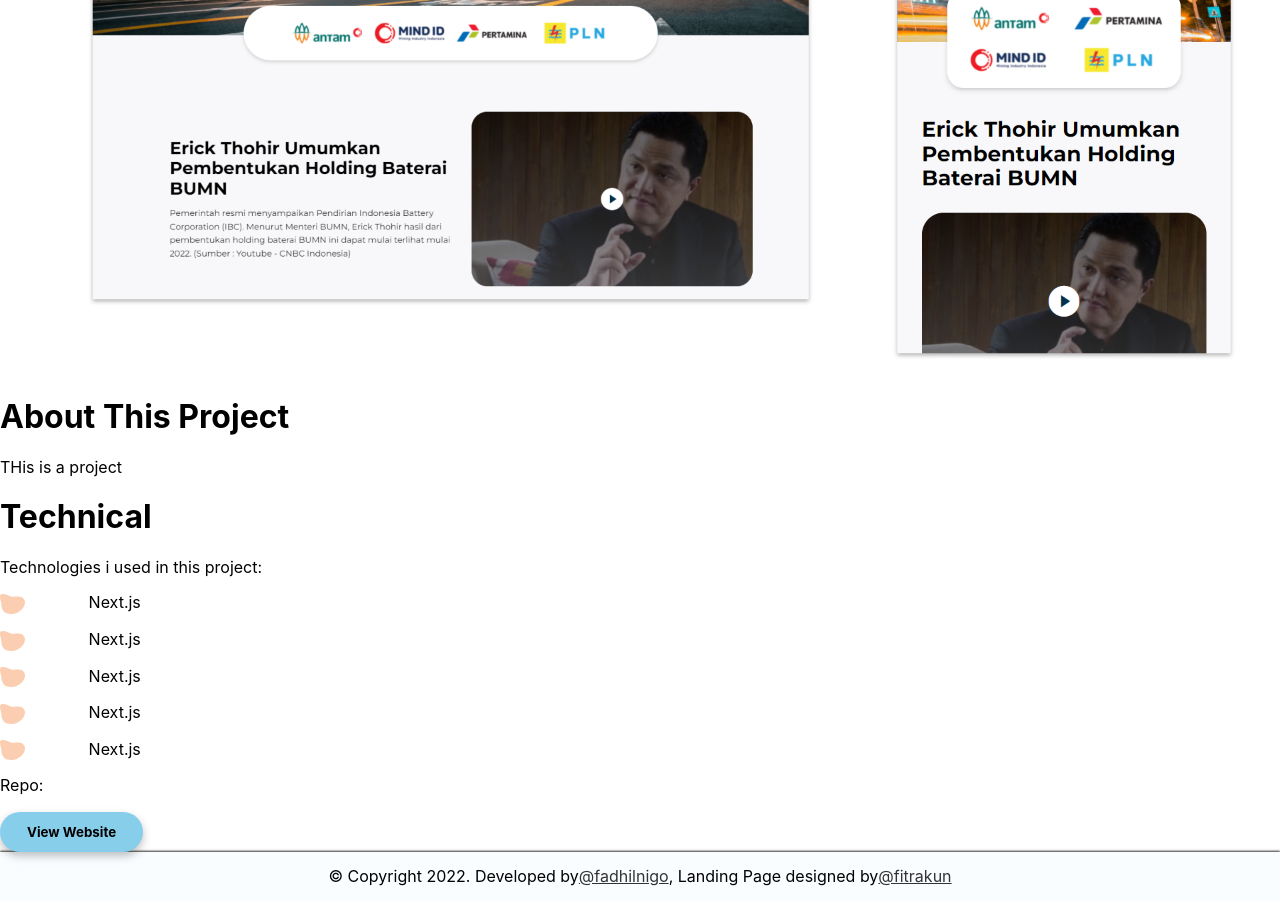
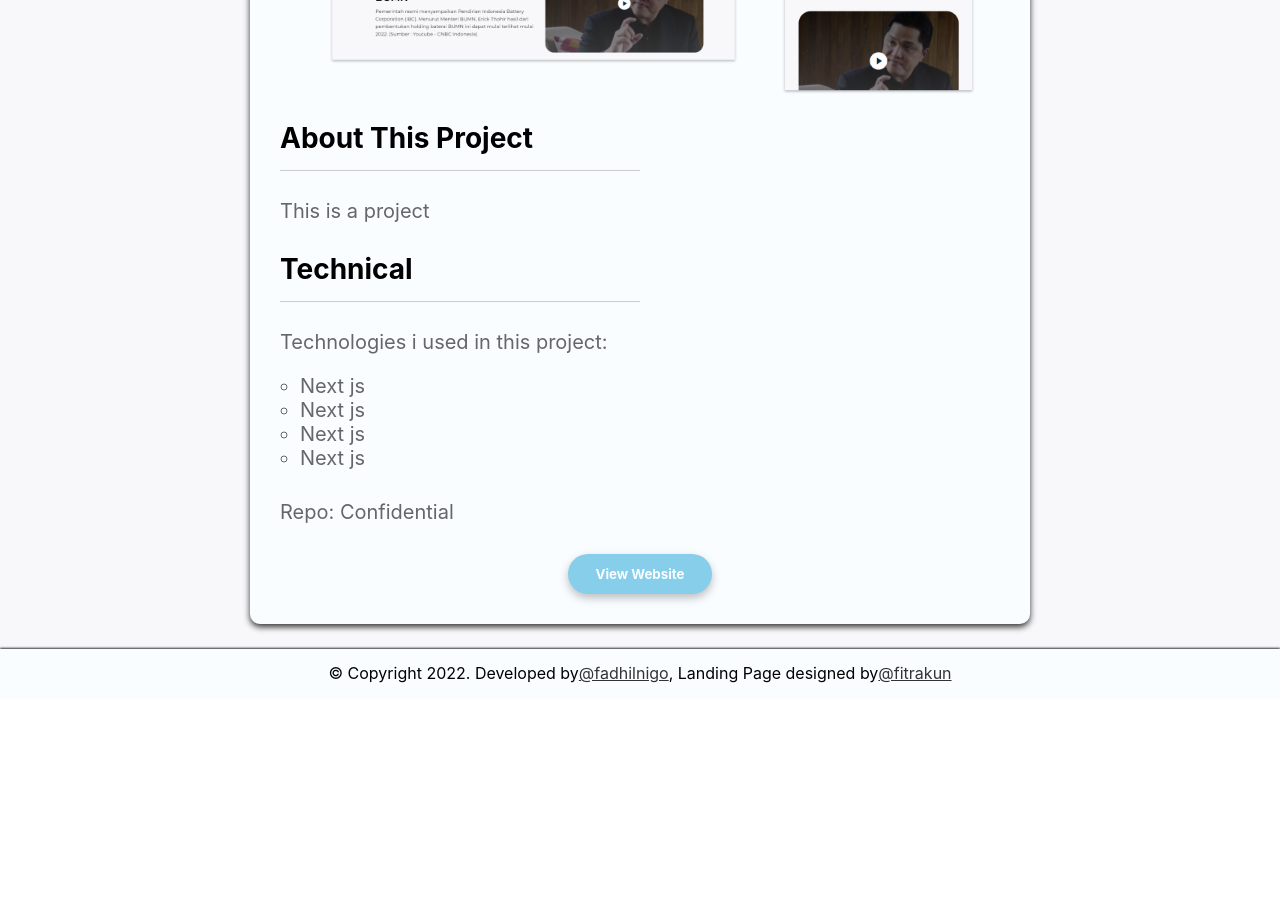
Before and after one commit to fadhilnigo/fadhilnigo-porto, a React (Create React App) app: page /portofolio/project-ibc in a window 1280 px wide. Shown: the part 480-1382 px from the top of the page. After the commit the page ends 1179 px from the top, so only its background shows below. Built offline with nearby package versions, Linux system fonts and the light colour scheme; no server answers.

Commit message:
Create project pages

```diff
--- a/src/assets/sass/modules/_buttons.scss
+++ b/src/assets/sass/modules/_buttons.scss
@@ -126,7 +126,7 @@
 // }
 
 .btn--transparent {
-  @include btnGhost($primary);
+  @include btnGhost(#e4e4e7);
   border-color: transparent;
 }
 
@@ -142,6 +142,7 @@
   user-select: none;
   font-weight: 700;
   background-color: $primary;
+  color: $white;
   cursor: pointer;
   -webkit-tap-highlight-color: rgba(0,0,0,0);
   filter: drop-shadow(0px 4px 4px rgba(0, 0, 0, 0.25));
@@ -162,12 +163,13 @@
   display: inline-block;
   line-height: 40px;
   border-radius: 50%;
-  border: 1px solid $primary;
-  background-color: $primary;
-  color: #fff;
+  border: 1px solid $secondary;
+  background-color: $secondary;
+  color: black;
+  cursor: pointer;
 
   &:hover {
-      background-color: lighten($primary, 8%);
+      background-color: lighten($secondary, 8%);
   }
   &:focus {
       outline: none;
--- a/src/assets/sass/modules/_variables.scss
+++ b/src/assets/sass/modules/_variables.scss
@@ -19,7 +19,7 @@
 	'dark-charcoal': #333333,
   'grey': #666666,
   'blue': #E7F5FF,
-  'vanilla-ice': #EDD5D5,
+  'vanilla-ice': #ff6961,
   'white': #FAFDFF
 
 	// 'orange': #ff6600,
--- a/src/assets/sass/pages/_project.scss
+++ b/src/assets/sass/pages/_project.scss
@@ -1,4 +1,105 @@
-.list-img {
-  height: 20px;
-  margin-right: 5%;
+//
+
+.portofolio-container {
+  background-color: #F8F8FA;
 }
+
+.portofolio-header {
+  padding-top: 5px;
+  display: flex;
+  justify-content: center;
+  padding-bottom: 10px;
+  h1 {
+    font-size: 28px;
+    font-weight: 700;
+    color: $dark-charcoal;
+  }
+}
+
+.section--card {
+  padding: 27px;
+}
+
+.project-container {
+  display: flex;
+  justify-content: center;
+  background-color: #F8F8FA;
+  .project-card {
+    box-shadow: 0 3px 6px $dark-charcoal;
+    width: 780px;
+    margin-left: 5%;
+    margin-right: 5%;
+    margin-top: 25px;
+    margin-bottom: 25px;
+    border-radius: 10px;
+    background-color: $white;
+  }
+  h1 {
+    font-size: 24px;
+    font-weight: 700;
+    @media #{$medium} {
+      font-size: 28px;
+    }
+  }
+  p {
+    color: $grey;
+    font-size: 20px;
+  }
+  li {
+    color: $grey;
+    font-size: 20px;
+  }
+  a {
+    color: $grey;
+    text-decoration: none;
+  }
+  hr {
+    color: $grey;
+    margin-top: 2%;
+  }
+  main {
+    hr {
+      width: 50%;
+    }
+  }
+  .content-wrap {
+    margin-right: auto;
+    margin-left: auto;
+    padding-left: 30px;
+    padding-right: 30px;
+    .body-wrap {
+      width: 100%;
+      margin-left: auto;
+      margin-right: auto;
+      ul {
+        list-style-type: circle;
+        padding-left: 20px;
+      }
+      .content-text {
+        margin-bottom: 30px;
+      }
+    }
+    .header-title {
+      display: flex;
+      justify-content: center;
+      font-size: 28px;
+      font-weight: 700;
+      color: $dark-charcoal;
+      padding-bottom: 10px;
+      text-align: center;
+    }
+  }
+  .content-footer {
+    margin-top: 20px;
+    padding-bottom: 20px;
+    @media #{$medium} {
+      margin-top: 30px;
+    padding-bottom: 30px;
+    }
+    .btn-container {
+      display: flex;
+      justify-content: center;
+      text-decoration: none;
+    }
+  }
+}
--- a/src/pages/FeedbackApp.jsx
+++ b/src/pages/FeedbackApp.jsx
@@ -1,52 +1,50 @@
 // This page is for temporary
 
 import feedbackImg from '../assets/images/feedback-app-img.png'
-import vectorPink from '../assets/images/vector-pink.svg'
 
 function FeedbackApp() {
   return (
     <div className="project-container">
-      <header>
-        <h1 className="header-title">Feedback App</h1>
+      <div className="project-card">
+        <header className="content-wrap">
+          <h1 className="header-title">Feedback Apps</h1>
+          <hr></hr>
           <img src={feedbackImg} alt="Feedback App Screenshot" className="header-img" />
         </header>
         <main>
-        <div>
-          <h1 className="content-title">About This Project</h1>
-          <p className="content-text">THis is a project</p>
+          <div  className="content-wrap">
+            <div className="body-wrap">
+              <h1 className="content-title">About This Project<hr></hr></h1>
+              <p className="content-text">This is a project</p>
             </div>
-        <div>
-          <h1 className="content-title">Technical</h1>
+            <div className="body-wrap">
+              <h1 className="content-title">Technical<hr></hr></h1>
               <p>Technologies i used in this project:</p>
-          <div>
-            <p className="body-list content-text" data-aos="zoom-in">
-              <img src={vectorPink} alt="List Style" className="list-img" />
-                Next.js
-            </p>
-            <p className="body-list content-text" data-aos="zoom-in">
-              <img src={vectorPink} alt="List Style" className="list-img" />
-                Next.js
-            </p>
-            <p className="body-list content-text" data-aos="zoom-in">
-              <img src={vectorPink} alt="List Style" className="list-img" />
-                Next.js
-            </p>
-            <p className="body-list content-text" data-aos="zoom-in">
-              <img src={vectorPink} alt="List Style" className="list-img" />
-                Next.js
-            </p>
-            <p className="body-list content-text" data-aos="zoom-in">
-              <img src={vectorPink} alt="List Style" className="list-img" />
-                Next.js
-            </p>
+              <ul>
+                <li>Next js</li>
+                <li>Next js</li>
+                <li>Next js</li>
+                <li>Next js</li>
+              </ul>
+            </div>
+
+            <div className="content-footer body-wrap">
+              <p className="content-text">Repo: <a>https://github.com/fadhilnigo/feedback-app</a></p>
+              {/* <a
+                className="btn-container"
+                href="https://www.indonesiabatterycorp.com"
+                target="_blank"
+                rel="noreferrer noopener"
+              >
+                <button className='btn--pils'>
+                  View Website
+                </button>
+              </a> */}
             </div>
           </div>
+        </main>
 
-        <div className="content-footer">
-          <p className="content-text">Repo:</p>
-          <button className='btn--pils'>View Website</button>
       </div>
-      </main>
     </div>
   );
 }
--- a/src/pages/GithubFinder.jsx
+++ b/src/pages/GithubFinder.jsx
@@ -1,52 +1,51 @@
 // This page is for temporary
 
 import githubFinderImg from '../assets/images/github-finder-img.png'
-import vectorPink from '../assets/images/vector-pink.svg'
+
 
 function GithubFinder() {
   return (
     <div className="project-container">
-      <header>
-        <h1 className="header-title">Feedback App</h1>
+      <div className="project-card">
+        <header className="content-wrap">
+          <h1 className="header-title">Github Finder Apps</h1>
+          <hr></hr>
           <img src={githubFinderImg} alt="Github Finder App Screenshot" className="header-img" />
         </header>
         <main>
-        <div>
-          <h1 className="content-title">About This Project</h1>
-          <p className="content-text">THis is a project</p>
+          <div  className="content-wrap">
+            <div className="body-wrap">
+              <h1 className="content-title">About This Project<hr></hr></h1>
+              <p className="content-text">This is a project</p>
             </div>
-        <div>
-          <h1 className="content-title">Technical</h1>
+            <div className="body-wrap">
+              <h1 className="content-title">Technical<hr></hr></h1>
               <p>Technologies i used in this project:</p>
-          <div>
-            <p className="body-list content-text" data-aos="zoom-in">
-              <img src={vectorPink} alt="List Style" className="list-img" />
-                Next.js
-            </p>
-            <p className="body-list content-text" data-aos="zoom-in">
-              <img src={vectorPink} alt="List Style" className="list-img" />
-                Next.js
-            </p>
-            <p className="body-list content-text" data-aos="zoom-in">
-              <img src={vectorPink} alt="List Style" className="list-img" />
-                Next.js
-            </p>
-            <p className="body-list content-text" data-aos="zoom-in">
-              <img src={vectorPink} alt="List Style" className="list-img" />
-                Next.js
-            </p>
-            <p className="body-list content-text" data-aos="zoom-in">
-              <img src={vectorPink} alt="List Style" className="list-img" />
-                Next.js
-            </p>
+              <ul>
+                <li>Next js</li>
+                <li>Next js</li>
+                <li>Next js</li>
+                <li>Next js</li>
+              </ul>
+            </div>
+
+            <div className="content-footer body-wrap">
+              <p className="content-text">Repo: <a>https://github.com/fadhilnigo/github-finder</a></p>
+              <a
+                className="btn-container"
+                href="https://github-finder-indol-five.vercel.app/"
+                target="_blank"
+                rel="noreferrer noopener"
+              >
+                <button className='btn--pils'>
+                  View Website
+                </button>
+              </a>
             </div>
           </div>
+        </main>
 
-        <div className="content-footer">
-          <p className="content-text">Repo:</p>
-          <button className='btn--pils'>View Website</button>
       </div>
-      </main>
     </div>
   );
 }
--- a/src/pages/Housemarketplace.jsx
+++ b/src/pages/Housemarketplace.jsx
@@ -1,52 +1,50 @@
 // This page is for temporary
 
 import housemarketplaceImg from '../assets/images/house-marketplace-img.png'
-import vectorPink from '../assets/images/vector-pink.svg'
 
 function Housemarketplace() {
   return (
     <div className="project-container">
-      <header>
-        <h1 className="header-title">Feedback App</h1>
+      <div className="project-card">
+        <header className="content-wrap">
+          <h1 className="header-title">House Marketplace Apps</h1>
+          <hr></hr>
           <img src={housemarketplaceImg} alt="House Marketplace App Screenshot" className="header-img" />
         </header>
         <main>
-        <div>
-          <h1 className="content-title">About This Project</h1>
-          <p className="content-text">THis is a project</p>
+          <div  className="content-wrap">
+            <div className="body-wrap">
+              <h1 className="content-title">About This Project<hr></hr></h1>
+              <p className="content-text">This is a project</p>
             </div>
-        <div>
-          <h1 className="content-title">Technical</h1>
+            <div className="body-wrap">
+              <h1 className="content-title">Technical<hr></hr></h1>
               <p>Technologies i used in this project:</p>
-          <div>
-            <p className="body-list content-text" data-aos="zoom-in">
-              <img src={vectorPink} alt="List Style" className="list-img" />
-                Next.js
-            </p>
-            <p className="body-list content-text" data-aos="zoom-in">
-              <img src={vectorPink} alt="List Style" className="list-img" />
-                Next.js
-            </p>
-            <p className="body-list content-text" data-aos="zoom-in">
-              <img src={vectorPink} alt="List Style" className="list-img" />
-                Next.js
-            </p>
-            <p className="body-list content-text" data-aos="zoom-in">
-              <img src={vectorPink} alt="List Style" className="list-img" />
-                Next.js
-            </p>
-            <p className="body-list content-text" data-aos="zoom-in">
-              <img src={vectorPink} alt="List Style" className="list-img" />
-                Next.js
-            </p>
+              <ul>
+                <li>Next js</li>
+                <li>Next js</li>
+                <li>Next js</li>
+                <li>Next js</li>
+              </ul>
+            </div>
+
+            <div className="content-footer body-wrap">
+              <p className="content-text">Repo: <a>https://github.com/fadhilnigo/house-marketplace-app</a></p>
+              <a
+                className="btn-container"
+                href="https://house-marketplace-app-theta.vercel.app/"
+                target="_blank"
+                rel="noreferrer noopener"
+              >
+                <button className='btn--pils'>
+                  View Website
+                </button>
+              </a>
             </div>
           </div>
+        </main>
 
-        <div className="content-footer">
-          <p className="content-text">Repo:</p>
-          <button className='btn--pils'>View Website</button>
       </div>
-      </main>
     </div>
   );
 }
--- a/src/pages/ProjectIbc.jsx
+++ b/src/pages/ProjectIbc.jsx
@@ -1,52 +1,50 @@
 // This page is for temporary
 
 import projectIbcImg from '../assets/images/ibc-project-img.png'
-import vectorPink from '../assets/images/vector-pink.svg'
 
 function ProjectIbc() {
   return (
     <div className="project-container">
-      <header>
-        <h1 className="header-title">Feedback App</h1>
+      <div className="project-card">
+        <header className="content-wrap">
+          <h1 className="header-title">Indonesia Battery Corporation Website</h1>
+          <hr></hr>
           <img src={projectIbcImg} alt="Project IBC Screenshot" className="header-img" />
         </header>
         <main>
-        <div>
-          <h1 className="content-title">About This Project</h1>
-          <p className="content-text">THis is a project</p>
+          <div  className="content-wrap">
+            <div className="body-wrap">
+              <h1 className="content-title">About This Project<hr></hr></h1>
+              <p className="content-text">This is a project</p>
             </div>
-        <div>
-          <h1 className="content-title">Technical</h1>
+            <div className="body-wrap">
+              <h1 className="content-title">Technical<hr></hr></h1>
               <p>Technologies i used in this project:</p>
-          <div>
-            <p className="body-list content-text" data-aos="zoom-in">
-              <img src={vectorPink} alt="List Style" className="list-img" />
-                Next.js
-            </p>
-            <p className="body-list content-text" data-aos="zoom-in">
-              <img src={vectorPink} alt="List Style" className="list-img" />
-                Next.js
-            </p>
-            <p className="body-list content-text" data-aos="zoom-in">
-              <img src={vectorPink} alt="List Style" className="list-img" />
-                Next.js
-            </p>
-            <p className="body-list content-text" data-aos="zoom-in">
-              <img src={vectorPink} alt="List Style" className="list-img" />
-                Next.js
-            </p>
-            <p className="body-list content-text" data-aos="zoom-in">
-              <img src={vectorPink} alt="List Style" className="list-img" />
-                Next.js
-            </p>
+              <ul>
+                <li>Next js</li>
+                <li>Next js</li>
+                <li>Next js</li>
+                <li>Next js</li>
+              </ul>
+            </div>
+
+            <div className="content-footer body-wrap">
+              <p className="content-text">Repo: <a>Confidential</a></p>
+              <a
+                className="btn-container"
+                href="https://www.indonesiabatterycorp.com"
+                target="_blank"
+                rel="noreferrer noopener"
+              >
+                <button className='btn--pils'>
+                  View Website
+                </button>
+              </a>
             </div>
           </div>
+        </main>
 
-        <div className="content-footer">
-          <p className="content-text">Repo:</p>
-          <button className='btn--pils'>View Website</button>
       </div>
-      </main>
     </div>
   );
 }
```
Also changed, not shown: src/pages/Home.jsx (+12 -3 lines), src/pages/Project.jsx (+7 -4 lines). Lines whose indentation alone changed are shown as unchanged.
